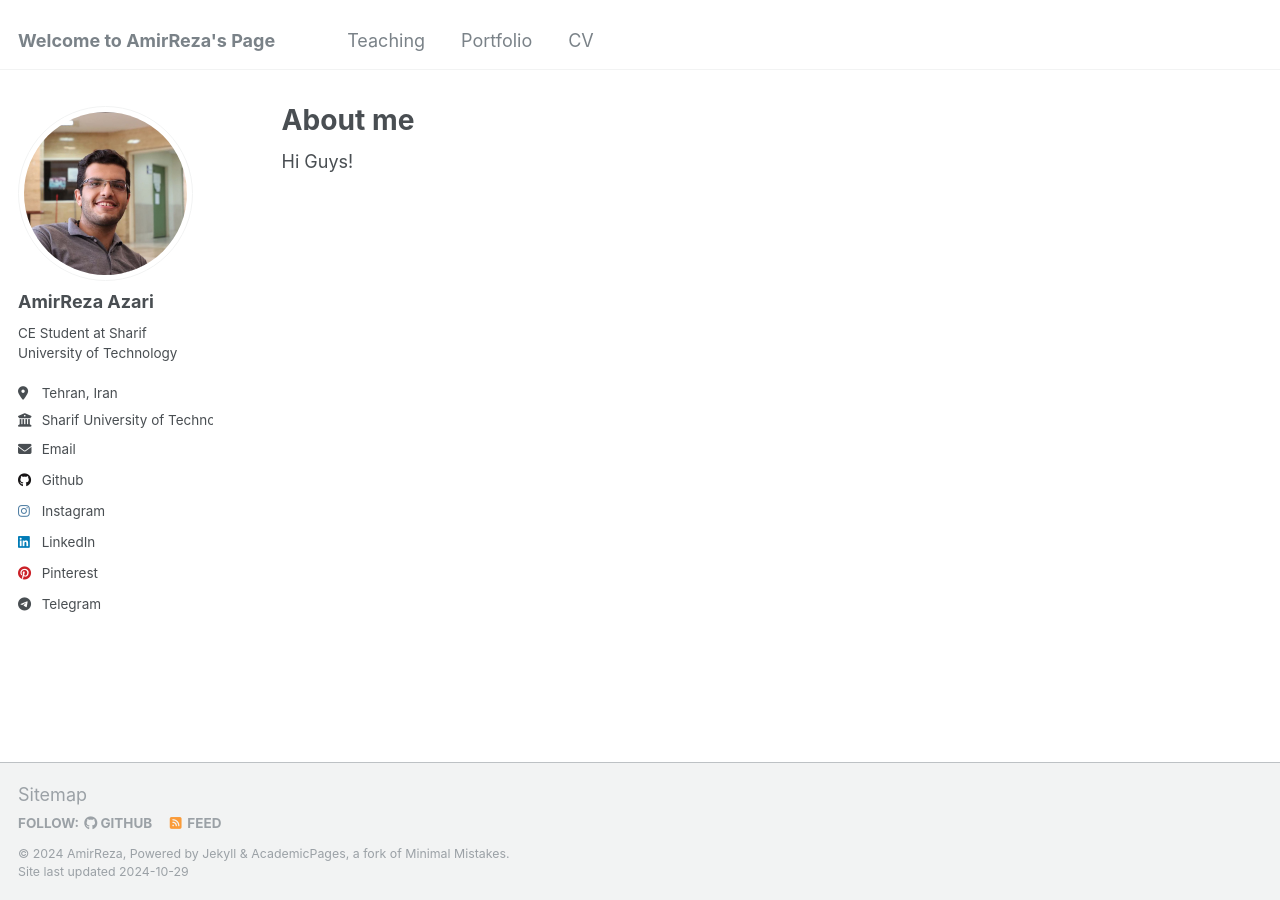
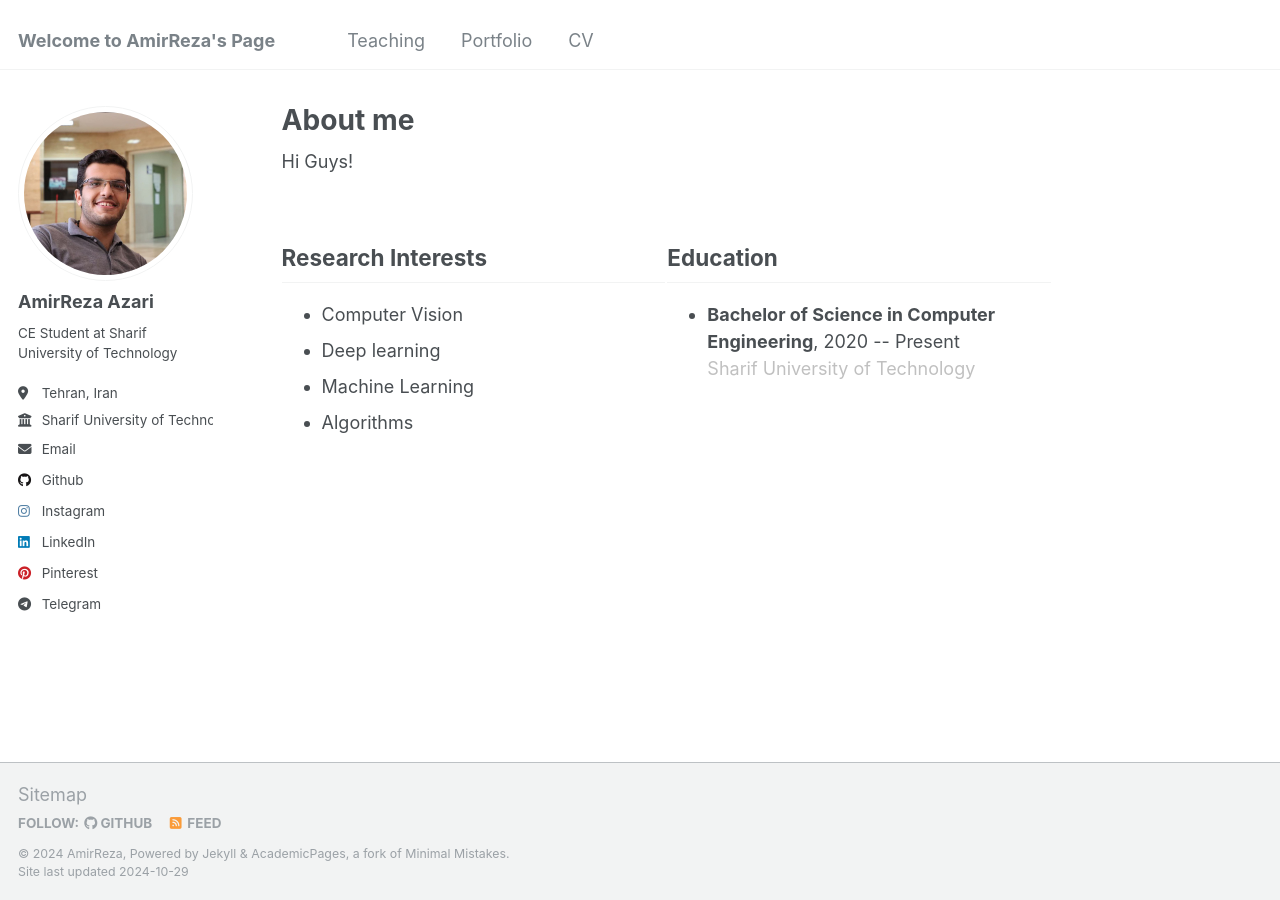
Before and after one commit to Amirreza81/Amirreza81.github.io, a Jekyll site: the page built from _pages/about.md, in a window 1280 px wide. Built offline with Jekyll 4.4.1, drawn with Linux system fonts in a browser that asks for light colours.

Commit message:
add some notes in about.md

```diff
--- a/_pages/about.md
+++ b/_pages/about.md
@@ -8,3 +8,26 @@ redirect_from:
 ---
 
 Hi Guys!
+
+
+<div style="display: flex; justify-content: space-between;">
+    <div style="flex: 1; margin-right: 1px;">
+        <h2>Research Interests</h2>
+        <ul>
+          <li>Computer Vision</li>
+          <li>Deep learning</li>
+          <li>Machine Learning</li>
+          <li>Algorithms</li>
+        </ul>
+    </div>
+    <div style="flex: 1; margin-left: 1px;">
+        <h2>Education</h2>
+        <ul>
+            <li>
+                <strong>Bachelor of Science in Computer Engineering</strong>, 2020 -- Present<br />
+                <span style="color: silver;">Sharif University of Technology</span><br />
+            </li>
+
+        </ul>
+    </div>
+</div>
```
